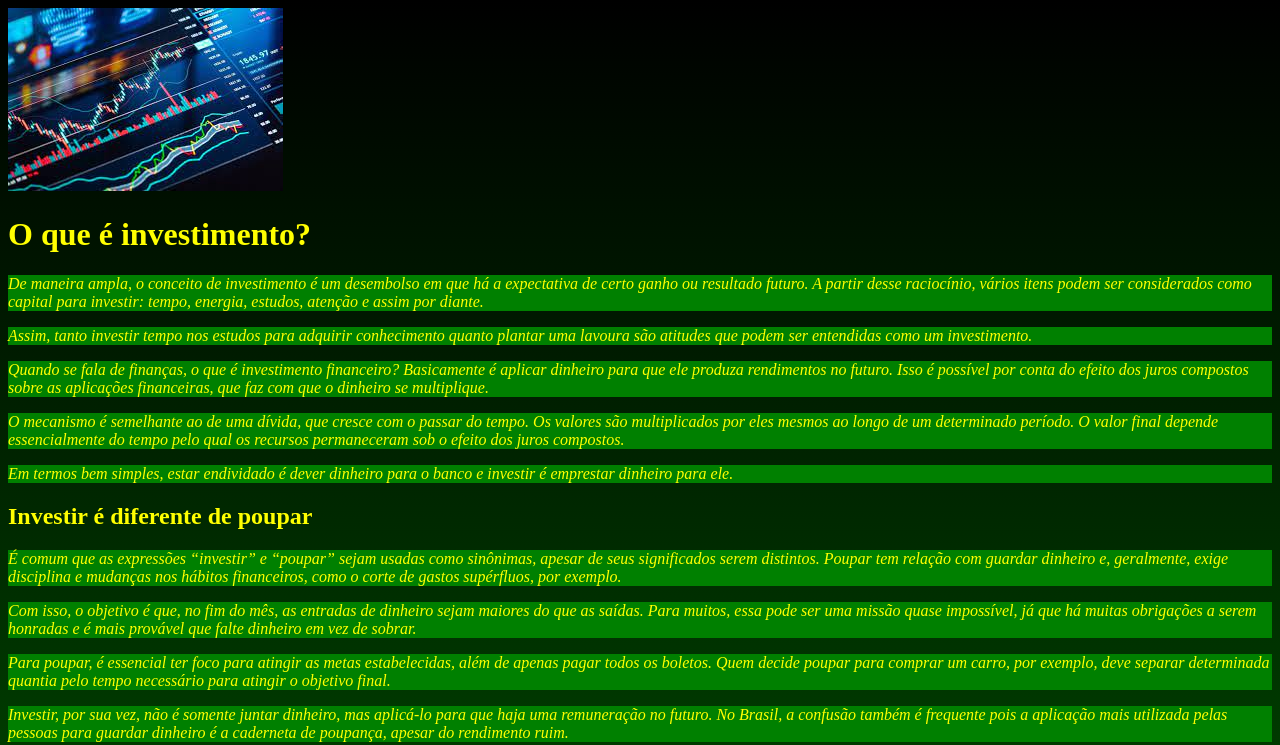
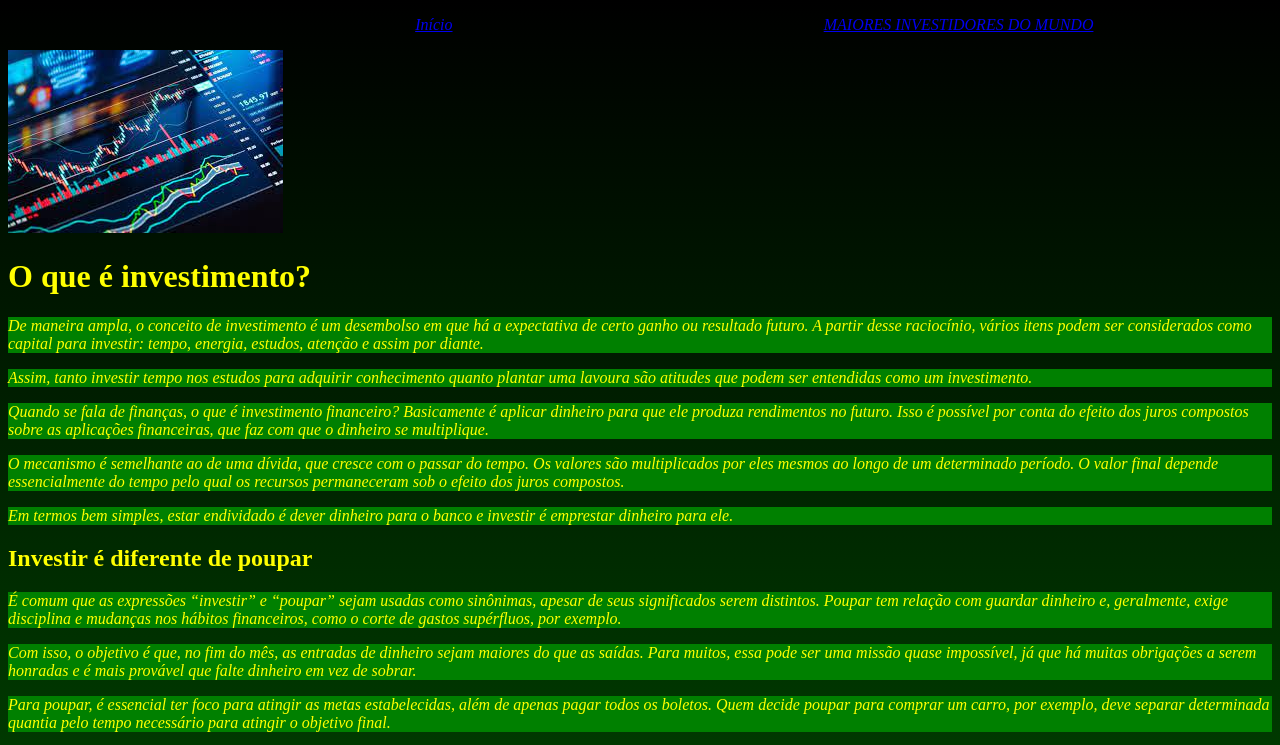
Before and after one commit to Alexandre1x/1X, a plain HTML site: page index.html in a window 1280 px wide. Shown: the top 745 px of the page. Drawn offline with Linux system fonts and the light colour scheme.

Commit message:
Update index.html

```diff
--- a/index.html
+++ b/index.html
@@ -9,8 +9,24 @@
 
 <body>
     <header>
+
+<nav>
+
+<ul>
+<li> <a href="index.html">Início</a> </li>
+<li> <a href="campeonatos.html">MAIORES INVESTIDORES DO MUNDO</a> </li>
+</ul>
+
+
+
+</nav>
+
  <img src="transferir22.jfif">
  <ul>
+
+
+
+
 
 
  </ul>
```
